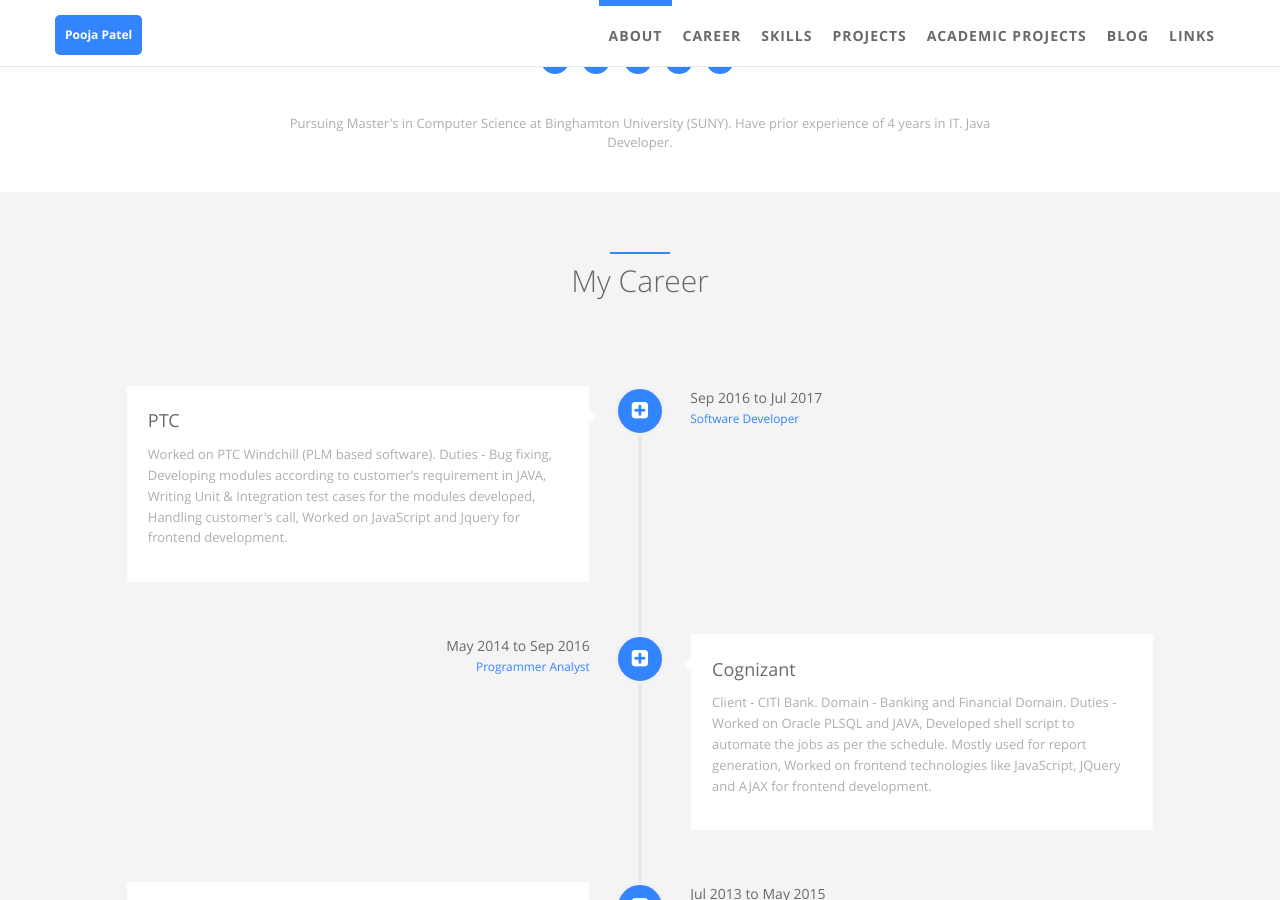
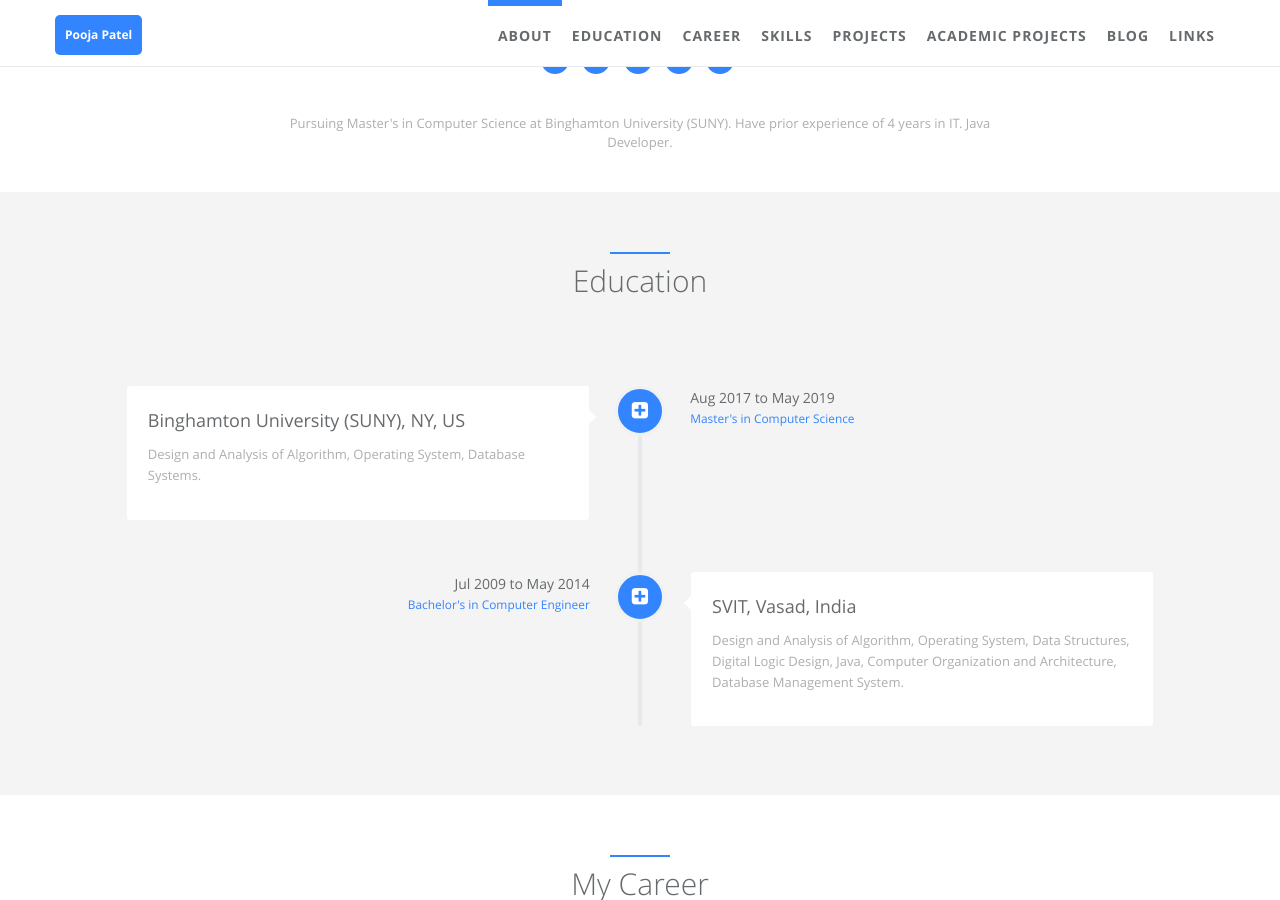
Before and after one commit to pooja10991/pooja10991.github.io, a Jekyll site: the page built from index.html, in a window 1280 px wide and 900 px high, scrolled down 709 px. Built offline with Jekyll 4.4.1, drawn with Linux system fonts in a browser that asks for light colours.

Commit message:
Add education.

```diff
--- /dev/null
+++ b/_data/index/education.yml
@@ -0,0 +1,29 @@
+# careers section data
+# if you don't have language feature(language.yml is empty), ignore "i18n" items
+- name:
+    detail: Binghamton University (SUNY), NY, US
+    i18n: company_a
+  desc:
+    detail: Design and Analysis of Algorithm, Operating System, Database Systems.
+    i18n: company_a_desc
+  date:
+    detail: Aug 2017 to May 2019
+    i18n: company_a_date
+  job:
+    detail: Master's in Computer Science
+    i18n: company_a_job
+  icon: fa-plus-square
+
+- name:
+    detail: SVIT, Vasad, India
+    i18n: company_b
+  desc:
+    detail: Design and Analysis of Algorithm, Operating System, Data Structures, Digital Logic Design, Java, Computer Organization and Architecture, Database Management System.
+    i18n: company_b_desc
+  date:
+    detail: Jul 2009 to May 2014
+    i18n: company_b_date
+  job:
+    detail: Bachelor's in Computer Engineer
+    i18n: company_b_job
+  icon: fa-plus-square
--- a/_data/landing.yml
+++ b/_data/landing.yml
@@ -5,6 +5,12 @@
   name: About
   tpl: about.html
   css:
+
+- id: education
+  i18n: nav.career
+  name: education
+  tpl: education.html
+  css: timeline
 
 - id: career
   i18n: nav.career
--- /dev/null
+++ b/_includes/sections/education.html
@@ -0,0 +1,28 @@
+<div class="container" id="i18_career">
+    <div class="row">
+        <div class="col-lg-12 text-center">
+            <div class="navy-line"></div>
+            <h1><span data-i18n="career.my_career">Education</span></h1>
+        </div>
+    </div>
+    <div class="row features-block">
+        <div class="col-lg-12">
+            <div id="vertical-timeline" class="vertical-container light-timeline center-orientation">
+            {% for career in site.data.index.education %}
+            {% assign loopindex = forloop.index | modulo: 2 %}
+                <div class="vertical-timeline-block">
+                    <div class="vertical-timeline-icon navy-bg wow rotateIn">
+                        <i class="fa {{ career.icon }}"></i>
+                    </div>
+                    <div class="vertical-timeline-content wow {% if loopindex == 1 %} rotateInUpRight {% else %} rotateInUpLeft {% endif %}">
+                        <h2><span data-i18n="career.{{ career.name.i18n }}">{{ career.name.detail }}</span></h2>
+                        <p><span data-i18n="career.{{ career.desc.i18n }}">{{ career.desc.detail }} </span></p>
+                        <span class="vertical-date"><span data-i18n="career.{{ career.date.i18n }}"> {{ career.date.detail }} </span>
+                        <br/> <small><span data-i18n="career.{{ career.job.i18n }}">{{ career.job.detail }}</span></small> </span>
+                    </div>
+                </div>
+            {% endfor %}
+            </div>
+        </div>
+    </div>
+</div>
```
